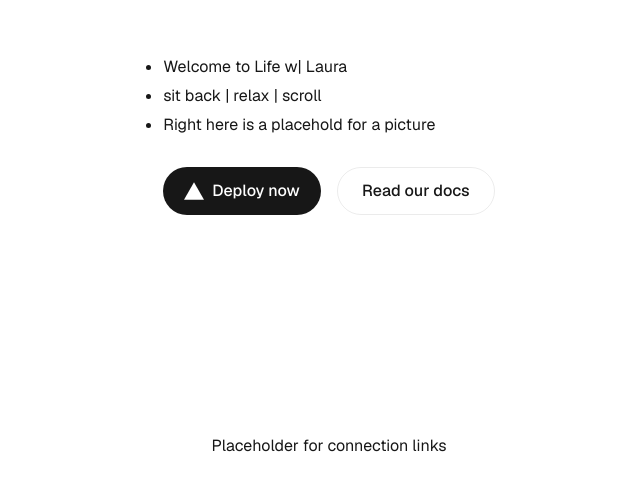
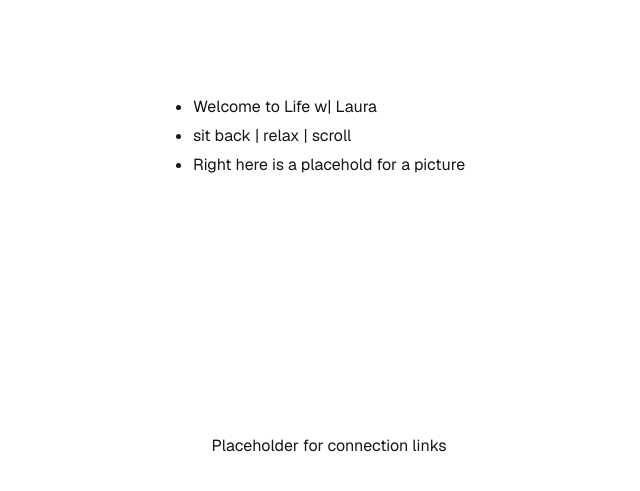
Before and after one commit to LauraSchlueter22/lwl-blog, a Next.js app: page / in a window 1280 px wide. Shown: the part 265-756 px from the top of the page, without its empty margins (311-951 px from the left). Built offline with nearby package versions, Linux system fonts and the light colour scheme.

Commit message:
(chore): Remove dead code

```diff
--- a/src/app/page.tsx
+++ b/src/app/page.tsx
@@ -14,31 +14,6 @@ export default function Home() {
           <li> Right here is a placehold for a picture</li>
         </ul>
 
-        <div className={styles.ctas}>
-          <a
-            className={styles.primary}
-            href="https://vercel.com/new?utm_source=create-next-app&utm_medium=appdir-template&utm_campaign=create-next-app"
-            target="_blank"
-            rel="noopener noreferrer"
-          >
-            <Image
-              className={styles.logo}
-              src="/vercel.svg"
-              alt="Vercel logomark"
-              width={20}
-              height={20}
-            />
-            Deploy now
-          </a>
-          <a
-            href="https://nextjs.org/docs?utm_source=create-next-app&utm_medium=appdir-template&utm_campaign=create-next-app"
-            target="_blank"
-            rel="noopener noreferrer"
-            className={styles.secondary}
-          >
-            Read our docs
-          </a>
-        </div>
       </main>
       <footer className={styles.footer}>
         Placeholder for connection links
```
